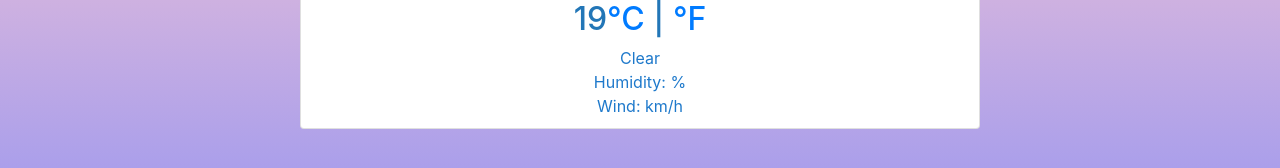
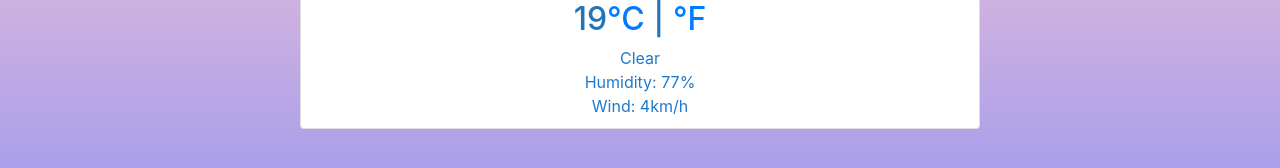
Before and after one commit to remyq7/React, a React (Create React App) app: page / in a window 1280 px wide. Shown: the part 213-381 px from the top of the page. Built offline with nearby package versions, Linux system fonts and the light colour scheme.

Commit message:
add information to humidity.js and wind.js

```diff
--- a/src/Humidity.js
+++ b/src/Humidity.js
@@ -1,5 +1,5 @@
 import React from "react";
 
 export default function Humidity(props) {
-  return <div className="Humidity">Humidity: {props.value}%</div>;
+  return <div className="Humidity">Humidity: 77{props.value}%</div>;
 }
--- a/src/Wind.js
+++ b/src/Wind.js
@@ -1,5 +1,5 @@
 import React from "react";
 
 export default function Wind(props) {
-  return <div className="Wind">Wind: {props.value}km/h</div>;
+  return <div className="Wind">Wind: 4{props.value}km/h</div>;
 }
```
